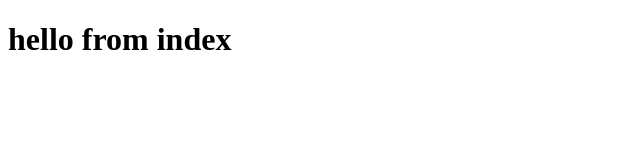
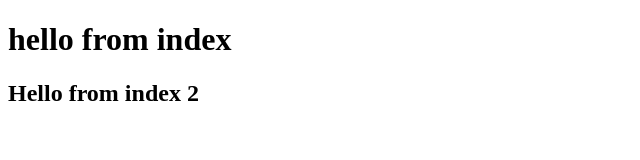
Before and after one commit to Souvik2003K/sample-merge, a plain HTML site: page index.html in a window 1280 px wide. Shown: the whole page, without its empty margins (0-640 px from the left). Drawn offline with Linux system fonts and the light colour scheme.

Commit message:
2nd commit

```diff
--- a/index.html
+++ b/index.html
@@ -7,5 +7,6 @@
 </head>
 <body>
     <h1>hello from index</h1>
+    <h2>Hello from index 2</h2>
 </body>
 </html>
```
